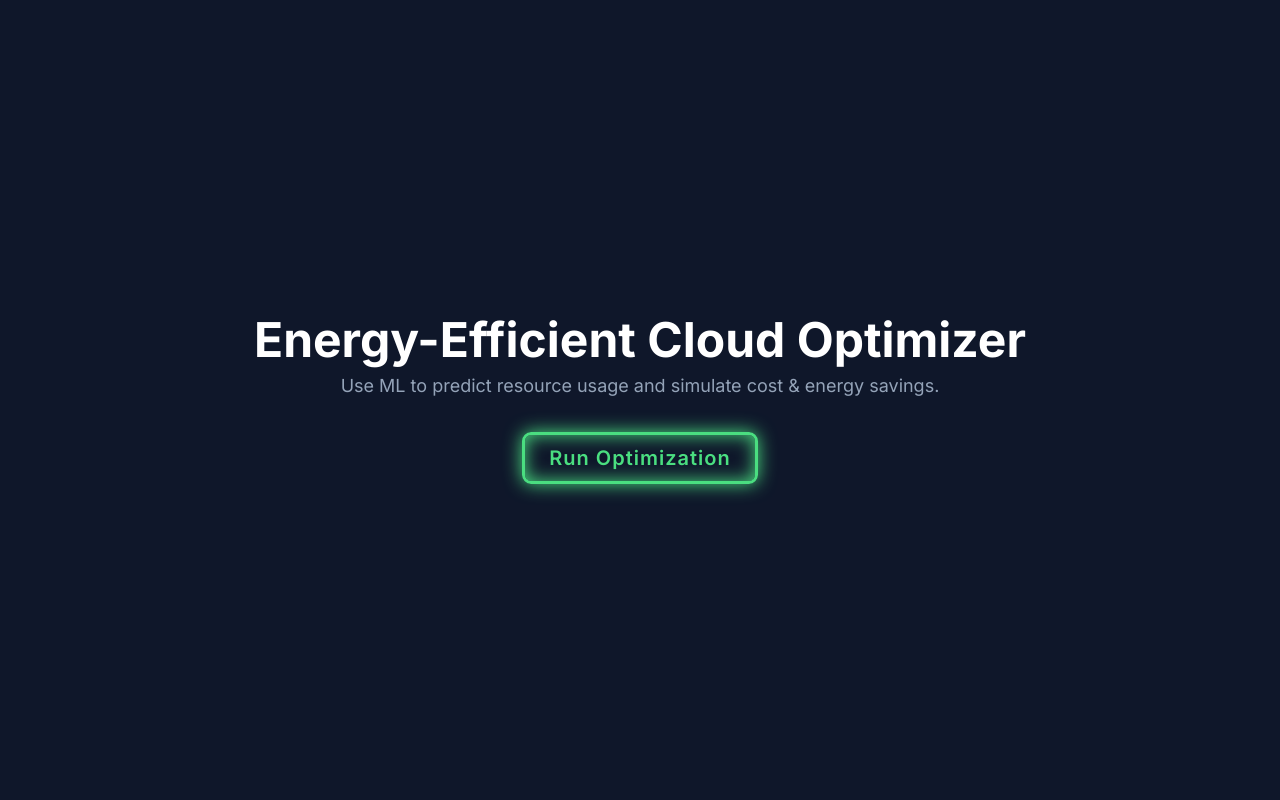
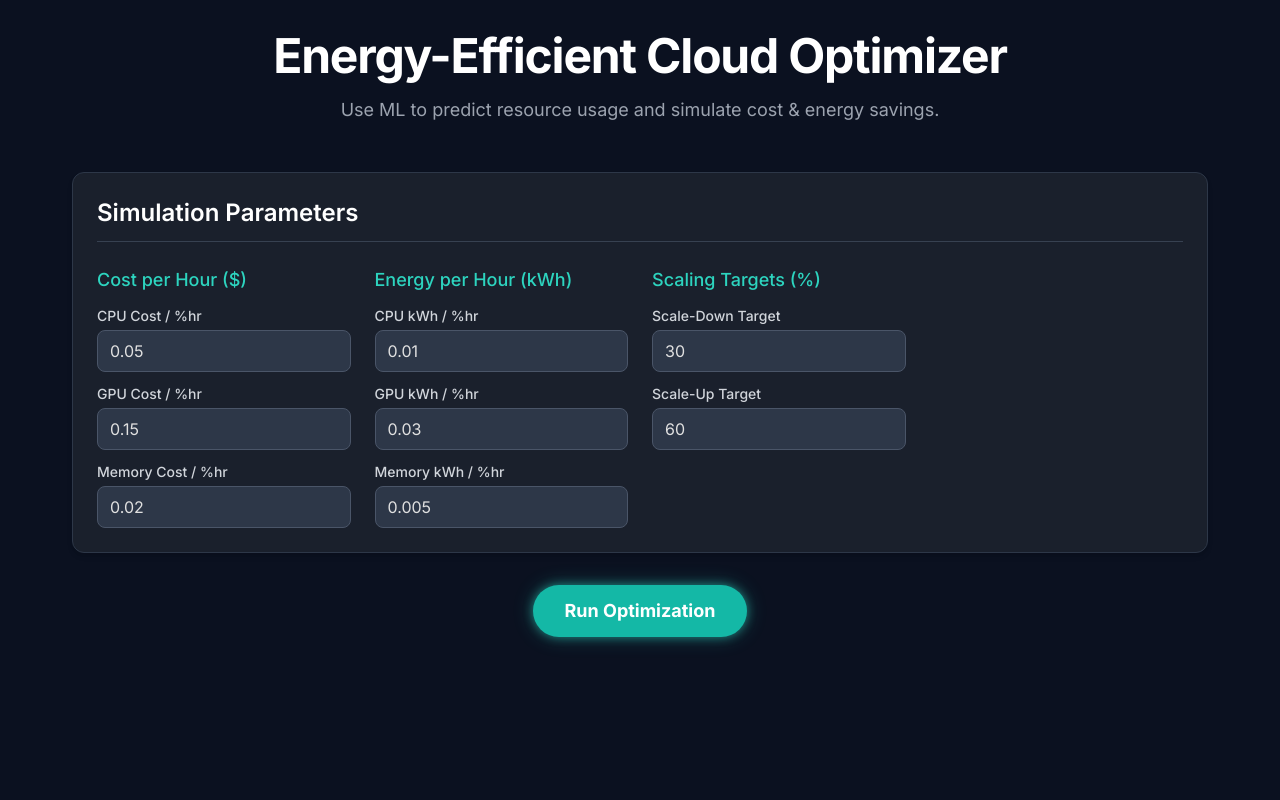
Before and after one commit to YuvrajBhalerao/Energy-Efficient-Cloud-Resource-Optimizer, a Flask app: page / in a window 1280 px wide. Run offline with Flask 3, Linux system fonts and the light colour scheme; some libraries are stand-ins or nearby versions.

Commit message:
Update index.html

```diff
--- a/templates/index.html
+++ b/templates/index.html
@@ -1,274 +1,254 @@
 <!DOCTYPE html>
-<html lang="en" class="dark">
+<html lang="en">
 <head>
     <meta charset="UTF-8">
     <meta name="viewport" content="width=device-width, initial-scale=1.0">
-    <title>Energy-Efficient Cloud Resource Optimizer</title>
-    <!-- Tailwind CSS for styling -->
+    <title>Energy-Efficient Cloud Optimizer</title>
     <script src="https://cdn.tailwindcss.com"></script>
-    <!-- Plotly.js for charting -->
-    <script src="https://cdn.plot.ly/plotly-2.32.0.min.js"></script>
-    <!-- Google Fonts: Inter -->
-    <link rel="preconnect" href="https://fonts.googleapis.com">
-    <link rel="preconnect" href="https://fonts.gstatic.com" crossorigin>
+    <script src="https://cdn.plot.ly/plotly-2.27.0.min.js"></script>
     <link href="https://fonts.googleapis.com/css2?family=Inter:wght@400;500;600;700&display=swap" rel="stylesheet">
     <style>
-        /* Use Inter font family */
         body {
             font-family: 'Inter', sans-serif;
+            background-color: #0B1120;
+            color: #E0E0E0;
         }
-        /* Custom styles for glowing button effect */
-        .glowing-btn {
-            position: relative;
-            color: #4ade80; /* A bright green */
-            cursor: pointer;
-            padding: 0.5rem 1.5rem;
-            border: 0.15em solid #4ade80;
-            border-radius: 0.45em;
-            background: none;
-            perspective: 2em;
-            font-size: 1.25rem;
-            font-weight: 600;
-            letter-spacing: 0.05em;
-            box-shadow: inset 0px 0px 0.5em 0px #4ade80, 0px 0px 0.5em 0px #4ade80;
-            animation: border-flicker 2s linear infinite;
+        .main-container {
+            max-width: 1200px;
+            margin: auto;
+            padding: 2rem;
         }
-
-        .glowing-btn::after {
-            content: "";
-            position: absolute;
-            top: 0;
-            bottom: 0;
-            left: 0;
-            right: 0;
-            box-shadow: 0 0 2em 0.5em #4ade80;
-            opacity: 0;
-            background-color: #4ade80;
-            z-index: -1;
-            transition: opacity 100ms linear;
+        .card {
+            background-color: #1A202C;
+            border: 1px solid #2D3748;
+            border-radius: 0.75rem;
+            padding: 1.5rem;
+            box-shadow: 0 4px 6px -1px rgba(0, 0, 0, 0.1), 0 2px 4px -1px rgba(0, 0, 0, 0.06);
+            transition: all 0.3s ease;
         }
-
-        .glowing-btn:hover::after, .glowing-btn:focus::after {
-            opacity: 1;
+        .btn-glow {
+            box-shadow: 0 0 10px rgba(45, 212, 191, 0.5), 0 0 20px rgba(45, 212, 191, 0.3);
+            transition: all 0.3s ease;
         }
-
-        .glowing-btn:hover, .glowing-btn:focus {
-            color: #1f2937; /* Dark gray */
-            text-shadow: none;
+        .btn-glow:hover {
+            box-shadow: 0 0 15px rgba(45, 212, 191, 0.8), 0 0 30px rgba(45, 212, 191, 0.5);
         }
-
-        @keyframes border-flicker {
-            0% { box-shadow: inset 0px 0px 0.5em 0px #4ade80, 0px 0px 0.5em 0px #4ade80; }
-            5% { box-shadow: inset 0px 0px 0.2em 0px #4ade80, 0px 0px 0.2em 0px #4ade80; }
-            10% { box-shadow: inset 0px 0px 1em 0px #4ade80, 0px 0px 1em 0px #4ade80; }
-            /* ... add more steps if desired ... */
-            100% { box-shadow: inset 0px 0px 0.5em 0px #4ade80, 0px 0px 0.5em 0px #4ade80; }
+        .loader {
+            border: 4px solid #2D3748;
+            border-top: 4px solid #2DD4BF;
+            border-radius: 50%;
+            width: 24px;
+            height: 24px;
+            animation: spin 1s linear infinite;
         }
-
-        /* Custom spinner */
-        .loader {
-            width: 48px;
-            height: 48px;
-            border: 5px solid #FFF;
-            border-bottom-color: #4ade80;
-            border-radius: 50%;
-            display: inline-block;
-            box-sizing: border-box;
-            animation: rotation 1s linear infinite;
+        @keyframes spin {
+            0% { transform: rotate(0deg); }
+            100% { transform: rotate(360deg); }
         }
-
-        @keyframes rotation {
-            0% {
-                transform: rotate(0deg);
-            }
-            100% {
-                transform: rotate(360deg);
-            }
+        .input-field {
+            background-color: #2D3748;
+            border: 1px solid #4A5568;
+            border-radius: 0.5rem;
+            color: #E0E0E0;
+            padding: 0.5rem 0.75rem;
+        }
+        .input-field:focus {
+            outline: none;
+            border-color: #2DD4BF;
+            box-shadow: 0 0 0 2px rgba(45, 212, 191, 0.5);
         }
     </style>
 </head>
-<body class="bg-slate-900 text-slate-200 flex items-center justify-center min-h-screen p-4">
-
-    <div class="w-full max-w-4xl mx-auto space-y-8">
-        <!-- Header Section -->
-        <header class="text-center">
-            <h1 class="text-4xl md:text-5xl font-bold text-white mb-2">
-                Energy-Efficient Cloud Optimizer
-            </h1>
-            <p class="text-lg text-slate-400">
-                Use ML to predict resource usage and simulate cost & energy savings.
-            </p>
+<body class="antialiased">
+    <div class="main-container">
+        <!-- Header -->
+        <header class="text-center mb-12">
+            <h1 class="text-4xl md:text-5xl font-bold tracking-tight text-white">Energy-Efficient Cloud Optimizer</h1>
+            <p class="mt-4 text-lg text-gray-400">Use ML to predict resource usage and simulate cost & energy savings.</p>
         </header>
 
-        <!-- Action Section -->
-        <div class="text-center">
-            <button id="run-optimization-btn" class="glowing-btn">
-                Run Optimization
+        <!-- Simulation Parameters -->
+        <div class="card mb-8">
+            <h2 class="text-2xl font-semibold mb-6 text-white border-b border-gray-700 pb-3">Simulation Parameters</h2>
+            <div class="grid grid-cols-1 md:grid-cols-2 lg:grid-cols-4 gap-6">
+                <!-- Cost Parameters -->
+                <div>
+                    <h3 class="text-lg font-medium text-teal-400 mb-3">Cost per Hour ($)</h3>
+                    <div class="space-y-3">
+                        <div>
+                            <label for="cpu_cost" class="block text-sm font-medium text-gray-300">CPU Cost / %hr</label>
+                            <input type="number" id="cpu_cost_per_hour" value="0.05" step="0.01" class="input-field w-full mt-1">
+                        </div>
+                        <div>
+                            <label for="gpu_cost" class="block text-sm font-medium text-gray-300">GPU Cost / %hr</label>
+                            <input type="number" id="gpu_cost_per_hour" value="0.15" step="0.01" class="input-field w-full mt-1">
+                        </div>
+                        <div>
+                            <label for="memory_cost" class="block text-sm font-medium text-gray-300">Memory Cost / %hr</label>
+                            <input type="number" id="memory_cost_per_hour" value="0.02" step="0.01" class="input-field w-full mt-1">
+                        </div>
+                    </div>
+                </div>
+                <!-- Energy Parameters -->
+                <div>
+                    <h3 class="text-lg font-medium text-teal-400 mb-3">Energy per Hour (kWh)</h3>
+                    <div class="space-y-3">
+                        <div>
+                            <label for="cpu_energy" class="block text-sm font-medium text-gray-300">CPU kWh / %hr</label>
+                            <input type="number" id="cpu_energy_kwh" value="0.01" step="0.005" class="input-field w-full mt-1">
+                        </div>
+                        <div>
+                            <label for="gpu_energy" class="block text-sm font-medium text-gray-300">GPU kWh / %hr</label>
+                            <input type="number" id="gpu_energy_kwh" value="0.03" step="0.005" class="input-field w-full mt-1">
+                        </div>
+                        <div>
+                            <label for="memory_energy" class="block text-sm font-medium text-gray-300">Memory kWh / %hr</label>
+                            <input type="number" id="memory_energy_kwh" value="0.005" step="0.001" class="input-field w-full mt-1">
+                        </div>
+                    </div>
+                </div>
+                <!-- Scaling Parameters -->
+                <div>
+                    <h3 class="text-lg font-medium text-teal-400 mb-3">Scaling Targets (%)</h3>
+                     <div class="space-y-3">
+                        <div>
+                            <label for="scale_down_target" class="block text-sm font-medium text-gray-300">Scale-Down Target</label>
+                            <input type="number" id="scale_down_target" value="30" step="1" class="input-field w-full mt-1">
+                        </div>
+                        <div>
+                            <label for="scale_up_target" class="block text-sm font-medium text-gray-300">Scale-Up Target</label>
+                            <input type="number" id="scale_up_target" value="60" step="1" class="input-field w-full mt-1">
+                        </div>
+                    </div>
+                </div>
+            </div>
+        </div>
+
+        <!-- Control Center -->
+        <div class="text-center mb-8">
+            <button id="run-btn" class="bg-teal-500 hover:bg-teal-600 text-white font-bold py-3 px-8 rounded-full text-lg btn-glow inline-flex items-center">
+                <span id="btn-text">Run Optimization</span>
+                <div id="loader" class="loader ml-3 hidden"></div>
             </button>
         </div>
 
-        <!-- Results Section -->
+        <!-- Results Display -->
         <div id="results-container" class="hidden">
-            <!-- Loading Spinner -->
-            <div id="loader" class="flex justify-center items-center py-8">
-                <span class="loader"></span>
+            <div id="error-box" class="card bg-red-900 border-red-700 text-white p-4 mb-8 hidden"></div>
+
+            <div class="grid grid-cols-1 md:grid-cols-3 gap-6 mb-8">
+                <div class="card text-center">
+                    <h3 class="text-gray-400 text-sm font-medium uppercase tracking-wider">Cost Savings</h3>
+                    <p id="cost-savings" class="text-4xl font-bold text-green-400 mt-2">$0.00</p>
+                    <p id="cost-savings-percent" class="text-gray-400 mt-1">(0.00%)</p>
+                </div>
+                <div class="card text-center">
+                    <h3 class="text-gray-400 text-sm font-medium uppercase tracking-wider">Energy Saved</h3>
+                    <p id="energy-saved" class="text-4xl font-bold text-blue-400 mt-2">0.00 kWh</p>
+                    <p id="total-intervals" class="text-gray-400 mt-1">over 0 intervals</p>
+                </div>
+                <div class="card text-center">
+                    <h3 class="text-gray-400 text-sm font-medium uppercase tracking-wider">Total Cost</h3>
+                    <p id="optimized-cost" class="text-4xl font-bold text-white mt-2">$0.00</p>
+                    <p id="original-cost" class="text-gray-400 mt-1">Original: $0.00</p>
+                </div>
             </div>
 
-            <!-- Error Message -->
-            <div id="error-message" class="hidden bg-red-900 border border-red-600 text-red-200 px-4 py-3 rounded-lg relative text-center">
-                <strong class="font-bold">Error:</strong>
-                <span id="error-text" class="block sm:inline"></span>
-            </div>
-
-            <!-- Data Display -->
-            <div id="data-display" class="hidden">
-                <div class="grid grid-cols-1 md:grid-cols-3 gap-6 mb-8">
-                    <!-- Cost Savings Card -->
-                    <div class="bg-slate-800/50 backdrop-blur-sm border border-slate-700 p-6 rounded-xl text-center">
-                        <h3 class="text-slate-400 text-sm font-medium uppercase tracking-wider">Cost Savings</h3>
-                        <p id="cost-savings" class="text-4xl font-bold text-green-400 mt-2">$0.00</p>
-                        <p id="cost-savings-percent" class="text-sm text-green-400">(0.00%)</p>
-                    </div>
-                     <!-- Energy Saved Card -->
-                    <div class="bg-slate-800/50 backdrop-blur-sm border border-slate-700 p-6 rounded-xl text-center">
-                        <h3 class="text-slate-400 text-sm font-medium uppercase tracking-wider">Energy Saved</h3>
-                        <p id="energy-saved" class="text-4xl font-bold text-cyan-400 mt-2">0 kWh</p>
-                        <p class="text-sm text-slate-500">over <span id="total-intervals">0</span> intervals</p>
-                    </div>
-                     <!-- Original vs Optimized Cost Card -->
-                    <div class="bg-slate-800/50 backdrop-blur-sm border border-slate-700 p-6 rounded-xl text-center">
-                        <h3 class="text-slate-400 text-sm font-medium uppercase tracking-wider">Total Cost</h3>
-                        <p class="text-2xl font-bold text-white mt-2">
-                            <span id="optimized-cost" class="text-green-400">$0.00</span>
-                        </p>
-                        <p class="text-sm text-slate-500">
-                            Original: <span id="original-cost" class="line-through">$0.00</span>
-                        </p>
-                    </div>
-                </div>
-
-                <!-- Chart Container -->
-                <div id="cost-chart" class="bg-slate-800/50 backdrop-blur-sm border border-slate-700 p-4 rounded-xl"></div>
+            <div class="card">
+                <div id="cost-chart" style="width:100%;height:400px;"></div>
             </div>
         </div>
     </div>
 
     <script>
-        // DOM Element References
-        const runBtn = document.getElementById('run-optimization-btn');
+        const runBtn = document.getElementById('run-btn');
+        const btnText = document.getElementById('btn-text');
+        const loader = document.getElementById('loader');
         const resultsContainer = document.getElementById('results-container');
-        const loader = document.getElementById('loader');
-        const errorMessage = document.getElementById('error-message');
-        const errorText = document.getElementById('error-text');
-        const dataDisplay = document.getElementById('data-display');
+        const errorBox = document.getElementById('error-box');
 
-        // Data display elements
-        const costSavingsEl = document.getElementById('cost-savings');
-        const costSavingsPercentEl = document.getElementById('cost-savings-percent');
-        const energySavedEl = document.getElementById('energy-saved');
-        const totalIntervalsEl = document.getElementById('total-intervals');
-        const optimizedCostEl = document.getElementById('optimized-cost');
-        const originalCostEl = document.getElementById('original-cost');
-        const costChartEl = document.getElementById('cost-chart');
-
-        // Attach event listener to the button
         runBtn.addEventListener('click', runOptimization);
 
         async function runOptimization() {
-            // --- 1. Set UI to loading state ---
-            resultsContainer.classList.remove('hidden');
+            // Show loader and disable button
+            btnText.textContent = 'Optimizing...';
             loader.classList.remove('hidden');
-            dataDisplay.classList.add('hidden');
-            errorMessage.classList.add('hidden');
             runBtn.disabled = true;
-            runBtn.textContent = 'Optimizing...';
+            resultsContainer.classList.add('hidden');
+            errorBox.classList.add('hidden');
 
             try {
-                // --- 2. Fetch data from the API ---
+                // Collect parameters from input fields
+                const simulationParams = {
+                    cpu_cost_per_hour: parseFloat(document.getElementById('cpu_cost_per_hour').value),
+                    gpu_cost_per_hour: parseFloat(document.getElementById('gpu_cost_per_hour').value),
+                    memory_cost_per_hour: parseFloat(document.getElementById('memory_cost_per_hour').value),
+                    cpu_energy_kwh: parseFloat(document.getElementById('cpu_energy_kwh').value),
+                    gpu_energy_kwh: parseFloat(document.getElementById('gpu_energy_kwh').value),
+                    memory_energy_kwh: parseFloat(document.getElementById('memory_energy_kwh').value),
+                    scale_down_target: parseFloat(document.getElementById('scale_down_target').value),
+                    scale_up_target: parseFloat(document.getElementById('scale_up_target').value),
+                };
+
                 const response = await fetch('api/run-optimization', {
                     method: 'POST',
                     headers: {
-                        'Content-Type': 'application/json'
-                    }
+                        'Content-Type': 'application/json',
+                    },
+                    body: JSON.stringify(simulationParams)
                 });
-
-                if (!response.ok) {
-                    const errorData = await response.json();
-                    throw new Error(errorData.message || `HTTP error! status: ${response.status}`);
-                }
 
                 const result = await response.json();
 
                 if (result.status === 'success') {
-                    // --- 3. Update UI with successful results ---
                     updateUI(result.data);
-                    dataDisplay.classList.remove('hidden');
                 } else {
-                    // Handle application-specific errors
-                    throw new Error(result.message);
+                    throw new Error(result.message || 'An unknown error occurred.');
                 }
-
             } catch (error) {
-                // --- 4. Display error message on failure ---
-                console.error("Optimization failed:", error);
-                errorText.textContent = error.message;
-                errorMessage.classList.remove('hidden');
+                console.error('Optimization failed:', error);
+                errorBox.textContent = `Error: ${error.message}`;
+                errorBox.classList.remove('hidden');
             } finally {
-                // --- 5. Reset UI from loading state ---
+                // Hide loader and re-enable button
+                btnText.textContent = 'Run Optimization';
                 loader.classList.add('hidden');
                 runBtn.disabled = false;
-                runBtn.textContent = 'Run Optimization';
             }
         }
 
         function updateUI(data) {
-            // Update the text content of the result cards
-            costSavingsEl.textContent = `$${data.cost_savings.toFixed(2)}`;
-            costSavingsPercentEl.textContent = `(${data.cost_savings_percent.toFixed(2)}%)`;
-            energySavedEl.textContent = `${data.energy_saved_kwh.toFixed(2)} kWh`;
-            totalIntervalsEl.textContent = data.total_intervals;
-            optimizedCostEl.textContent = `$${data.optimized_cost.toFixed(2)}`;
-            originalCostEl.textContent = `$${data.original_cost.toFixed(2)}`;
+            document.getElementById('cost-savings').textContent = `$${data.cost_savings}`;
+            document.getElementById('cost-savings-percent').textContent = `(${data.cost_savings_percent}%)`;
+            document.getElementById('energy-saved').textContent = `${data.energy_saved_kwh} kWh`;
+            document.getElementById('total-intervals').textContent = `over ${data.total_intervals} intervals`;
+            document.getElementById('optimized-cost').textContent = `$${data.optimized_cost}`;
+            document.getElementById('original-cost').textContent = `Original: $${data.original_cost}`;
 
-            // Create the Plotly chart
-            createChart(data.original_cost, data.optimized_cost);
-        }
+            // Unhide the results
+            resultsContainer.classList.remove('hidden');
 
-        function createChart(originalCost, optimizedCost) {
+            // Update chart
             const plotData = [{
                 x: ['Original Cost', 'Optimized Cost'],
-                y: [originalCost, optimizedCost],
+                y: [data.original_cost, data.optimized_cost],
                 type: 'bar',
                 marker: {
-                    color: ['#f87171', '#4ade80'] // Red for original, Green for optimized
+                    color: ['#EF4444', '#2DD4BF']
                 },
-                text: [`$${originalCost.toFixed(2)}`, `$${optimizedCost.toFixed(2)}`],
+                text: [`$${data.original_cost}`, `$${data.optimized_cost}`],
                 textposition: 'auto',
             }];
 
             const layout = {
-                title: {
-                    text: 'Cost Comparison',
-                    font: {
-                        color: '#e2e8f0' // slate-200
-                    }
-                },
-                paper_bgcolor: 'rgba(0,0,0,0)', // Transparent background
+                title: 'Cost Comparison',
+                paper_bgcolor: 'rgba(0,0,0,0)',
                 plot_bgcolor: 'rgba(0,0,0,0)',
-                font: {
-                    color: '#94a3b8' // slate-400
-                },
-                xaxis: {
-                    gridcolor: '#334155' // slate-700
-                },
-                yaxis: {
-                    title: 'Cost ($)',
-                    gridcolor: '#334155' // slate-700
-                },
-                margin: { l: 50, r: 20, b: 40, t: 60, pad: 4 }
+                font: { color: '#E0E0E0' },
+                yaxis: { title: 'Cost ($)', gridcolor: '#2D3748' },
             };
 
-            Plotly.newPlot(costChartEl, plotData, layout, {responsive: true});
+            Plotly.newPlot('cost-chart', plotData, layout, {responsive: true});
         }
     </script>
 </body>
```
